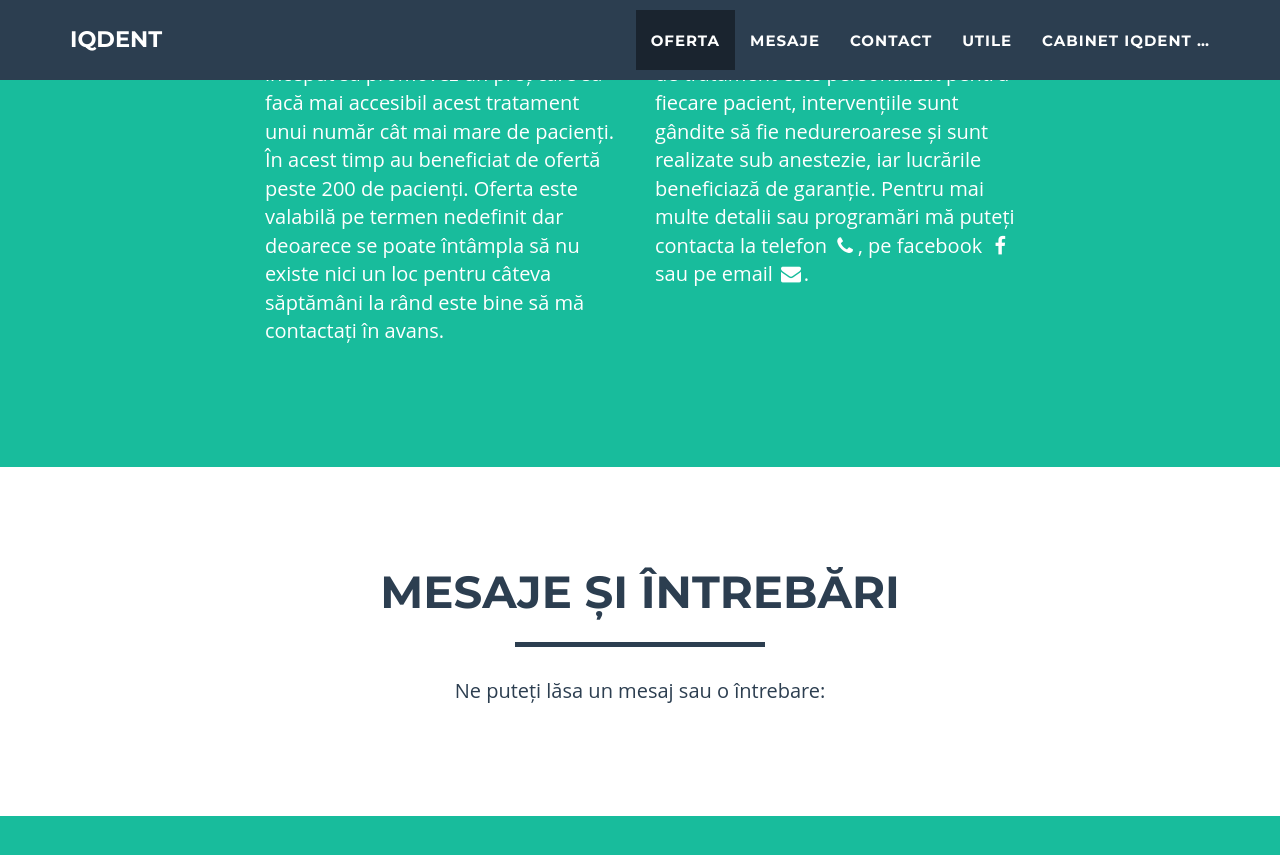
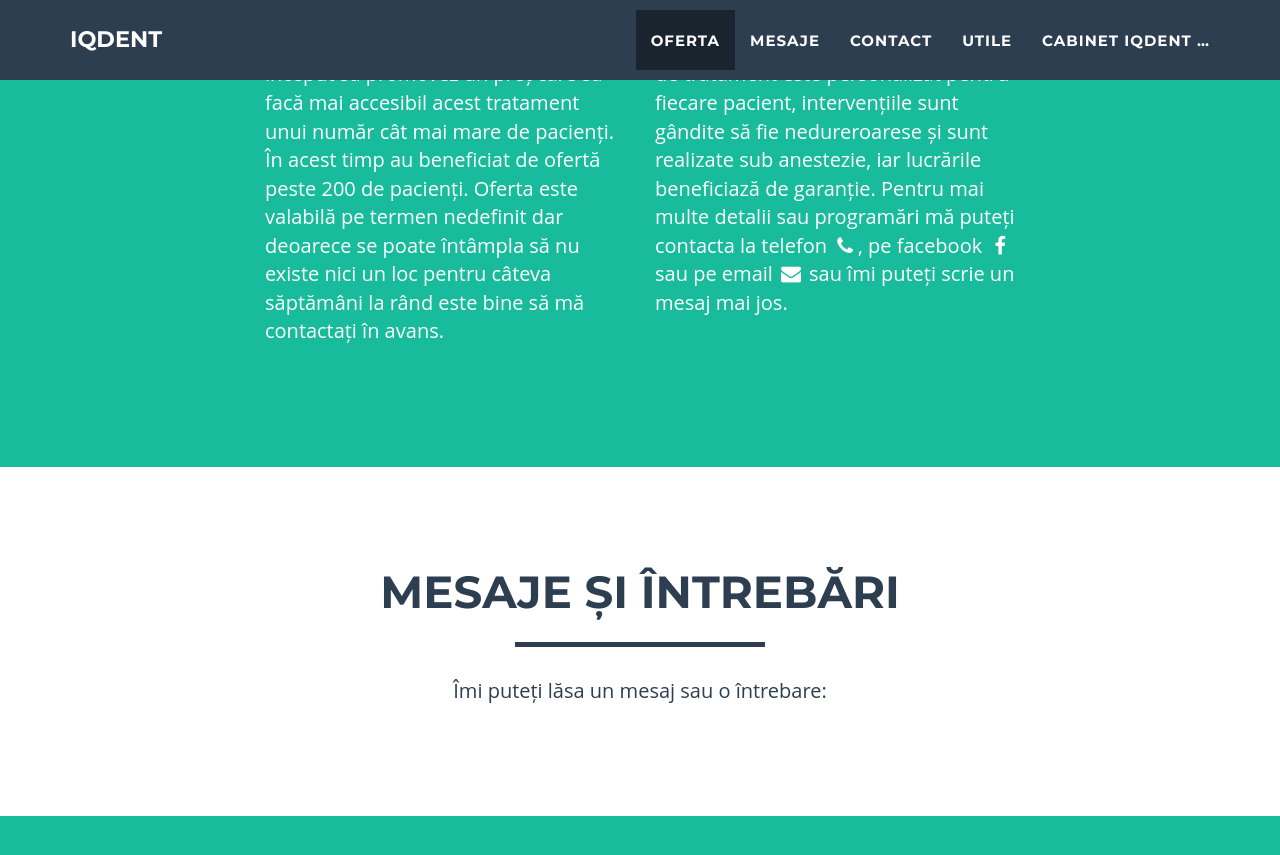
Before and after one commit to littledentgopo/offerdent, a Jekyll site: the page built from index.html, in a window 1280 px wide and 900 px high, scrolled down 1849 px. Shown: the top 855 px of the window. Built offline with Jekyll 4.4.1, drawn with Linux system fonts in a browser that asks for light colours.

Commit message:
Adding welcome

```diff
--- a/_includes/section-about.html
+++ b/_includes/section-about.html
@@ -12,7 +12,7 @@
                     </p>
                 </div>
                 <div class="col-lg-4">
-                    <p>Implantul dentar din ofertă este ieftin datorită reducerii costului manoperei fiindcă în realitate aceleași implanturi (Alpha-Bio sau Biotec) sunt folosite în majoritatea cabinetelor din București la un preț de multe ori dublu. Planul de tratament este personalizat pentru fiecare pacient, intervențiile sunt gândite să fie nedureroarese și sunt realizate sub anestezie, iar lucrările beneficiază de garanție.  Pentru mai multe detalii sau programări mă puteți contacta la telefon <a href="tel:{{site.contact.one.tel}}"><i class="fa fa-fw fa-phone"></i></a>, pe facebook <a href="{{site.contact.one.fb}}"><i class="fa fa-fw fa-facebook"></i></a> sau pe email <a href="mailto:{{site.contact.one.email}}"><i class="fa fa-fw fa-envelope"></i></a>.
+                    <p>Implantul dentar din ofertă este ieftin datorită reducerii costului manoperei fiindcă în realitate aceleași implanturi (Alpha-Bio sau Biotec) sunt folosite în majoritatea cabinetelor din București la un preț de multe ori dublu. Planul de tratament este personalizat pentru fiecare pacient, intervențiile sunt gândite să fie nedureroarese și sunt realizate sub anestezie, iar lucrările beneficiază de garanție.  Pentru mai multe detalii sau programări mă puteți contacta la telefon <a href="tel:{{site.contact.one.tel}}"><i class="fa fa-fw fa-phone"></i></a>, pe facebook <a href="{{site.contact.one.fb}}"><i class="fa fa-fw fa-facebook"></i></a> sau pe email <a href="mailto:{{site.contact.one.email}}"><i class="fa fa-fw fa-envelope"></i></a> sau îmi puteți scrie un mesaj mai jos.
                     </p>
                 </div>
 
--- a/_includes/section-message.html
+++ b/_includes/section-message.html
@@ -10,7 +10,7 @@
             </div>
             <div class="row">
                 <div class="col-lg-12 text-center">
-                    <p>Ne puteți lăsa un mesaj sau o întrebare:</p>
+                    <p>Îmi puteți lăsa un mesaj sau o întrebare:</p>
 
                    <div class="fb-comments" data-href="http://www.iqdent.ro/irina-mesaje.html" data-numposts="2" data-colorscheme="light"></div>
 
```
